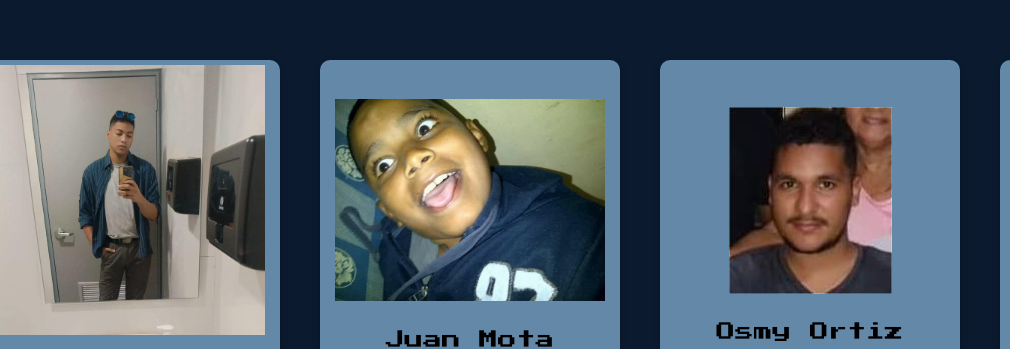
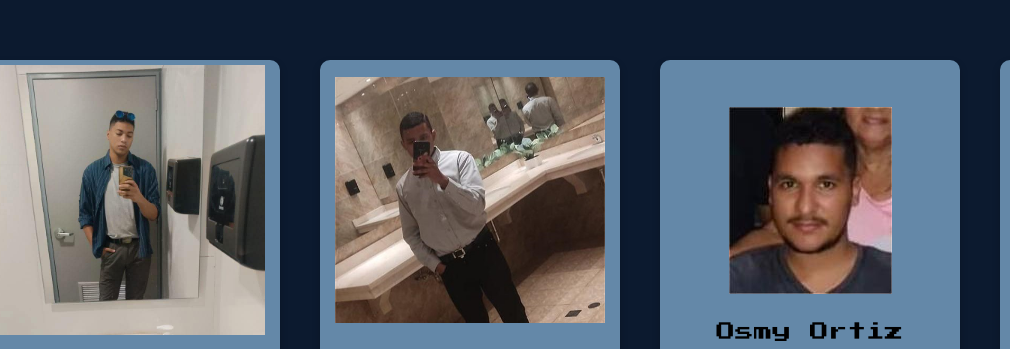
Before and after one commit to MoreDeSegunda/-Una-Primera-Impresi-n---Web, a plain HTML site: page index.html in a window 1280 px wide. Shown: the part 123-472 px from the top of the page, 0-1010 px from the left. Drawn offline with Linux system fonts and the light colour scheme.

Commit message:
new photo

```diff
--- a/index.html
+++ b/index.html
@@ -38,7 +38,7 @@
         <div class="flip-card">
         <div class="flip-card-inner">
             <div class="flip-card-front">
-                <img src="ico/juan.jpg" alt="No hay datos, ni huellas... alguien lo borró de la faz de la tierra.">
+                <img src="ico/juan2.jpg" alt="No hay datos, ni huellas... alguien lo borró de la faz de la tierra.">
                 <h3>Juan Mota</h3>
                 <p>Cargo: Diseñador</p>
                 <p>Rol: Tester</p>
```
Also changed, not shown: ico/juan2.jpg (added).
